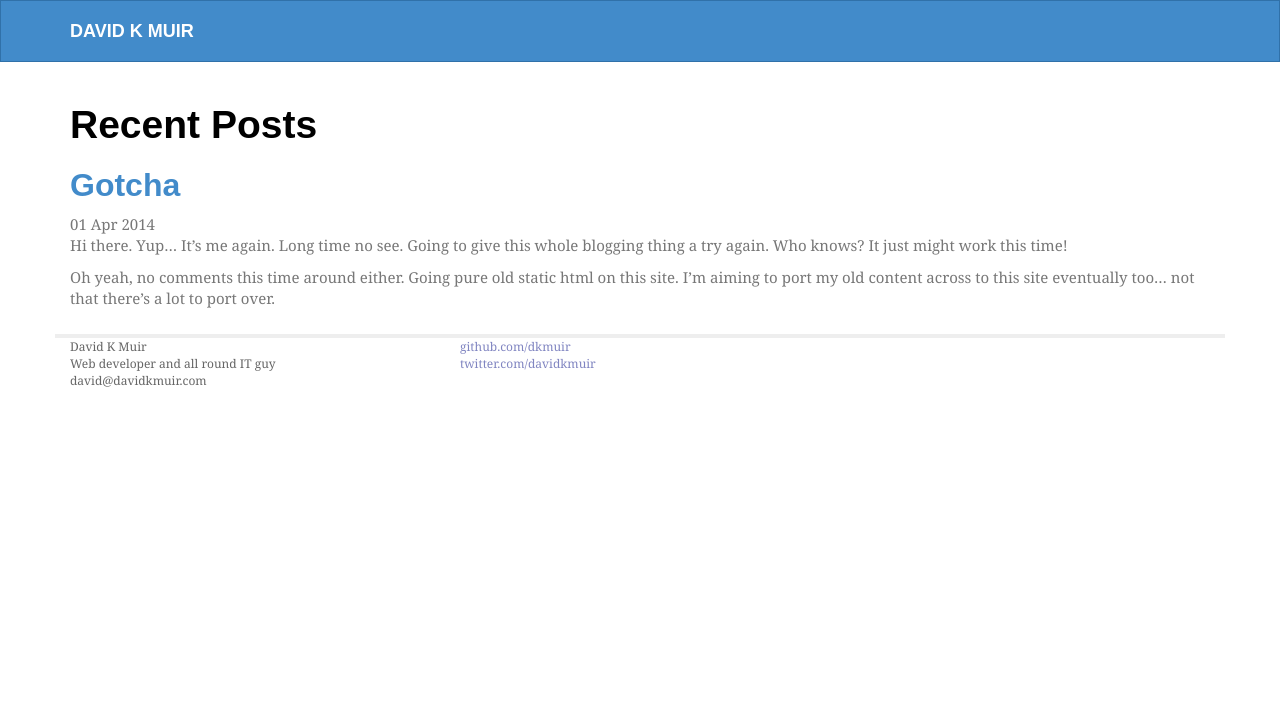
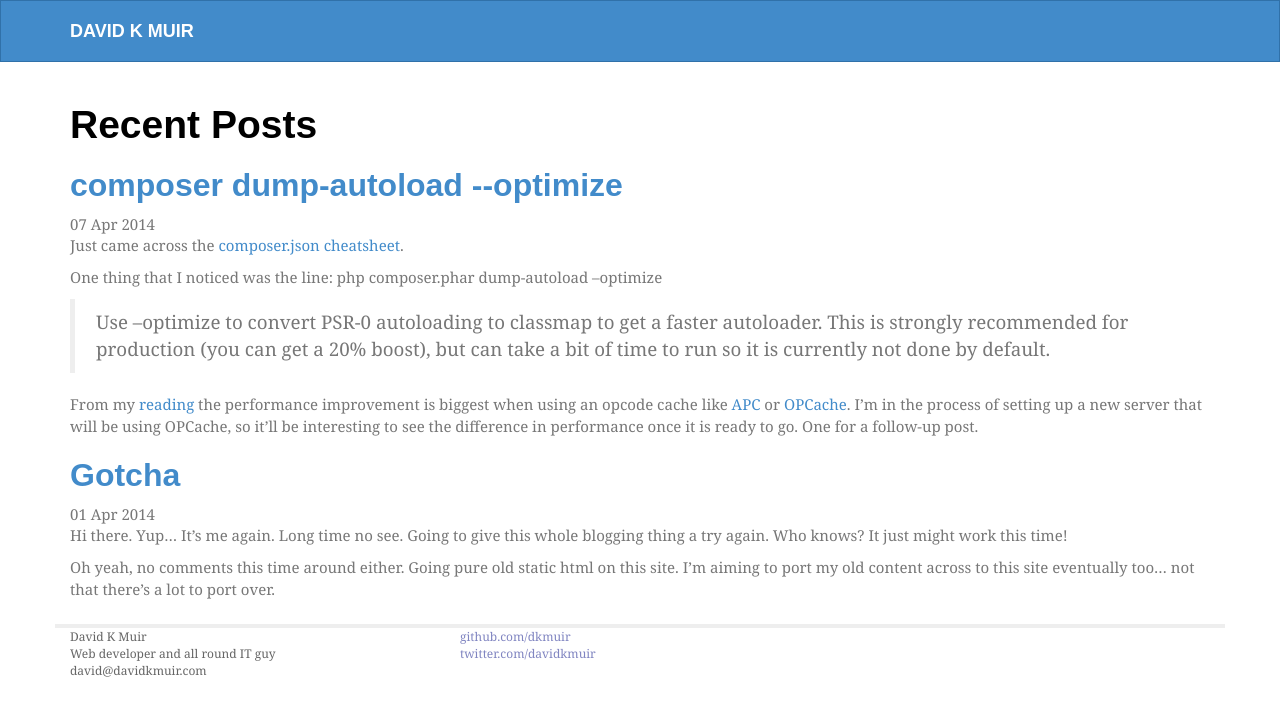
Before and after one commit to dkmuir/davidkmuir.com, a Jekyll site: the page built from index.html, in a window 1280 px wide. Shown: the top 716 px of the page. Built offline with Jekyll 4.4.1, drawn with Linux system fonts in a browser that asks for light colours; some web fonts are replaced; Markdown is read by kramdown in place of the engine named in the settings; a file with an impossible date is left out.

Commit message:
removed header and added date

```diff
--- a/_posts/2014-04-07-composer-optimise.md
+++ b/_posts/2014-04-07-composer-optimise.md
@@ -2,11 +2,9 @@
 published: true
 layout: post
 title: "composer dump-autoload --optimize"
-date: {}
+date: 2014-04-07
 categories: composer php autoload
 ---
-
-## Composer dump-autoload --optimise
 
 Just came across the [composer.json cheatsheet](http://composer.json.jolicode.com/).
 
```
